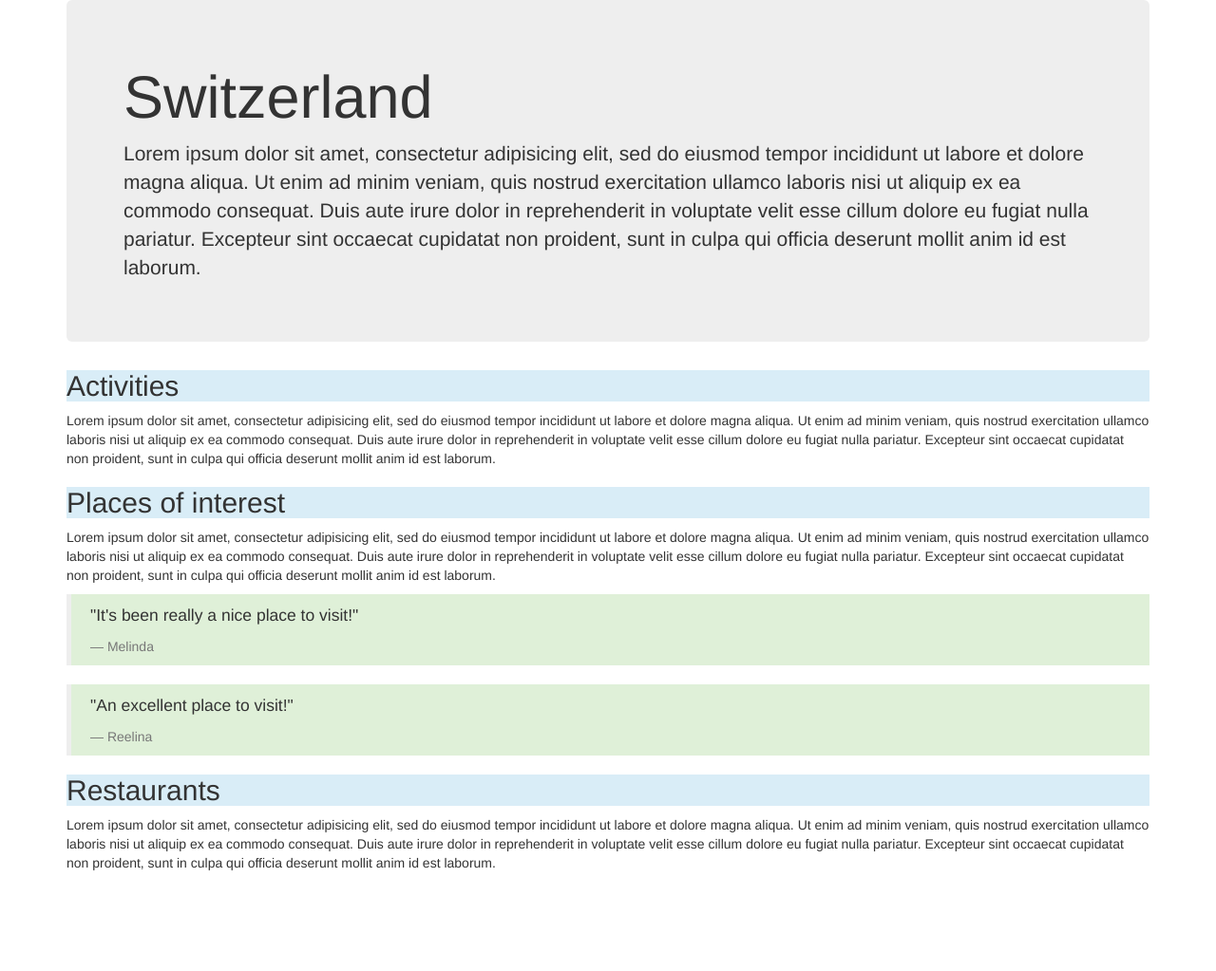
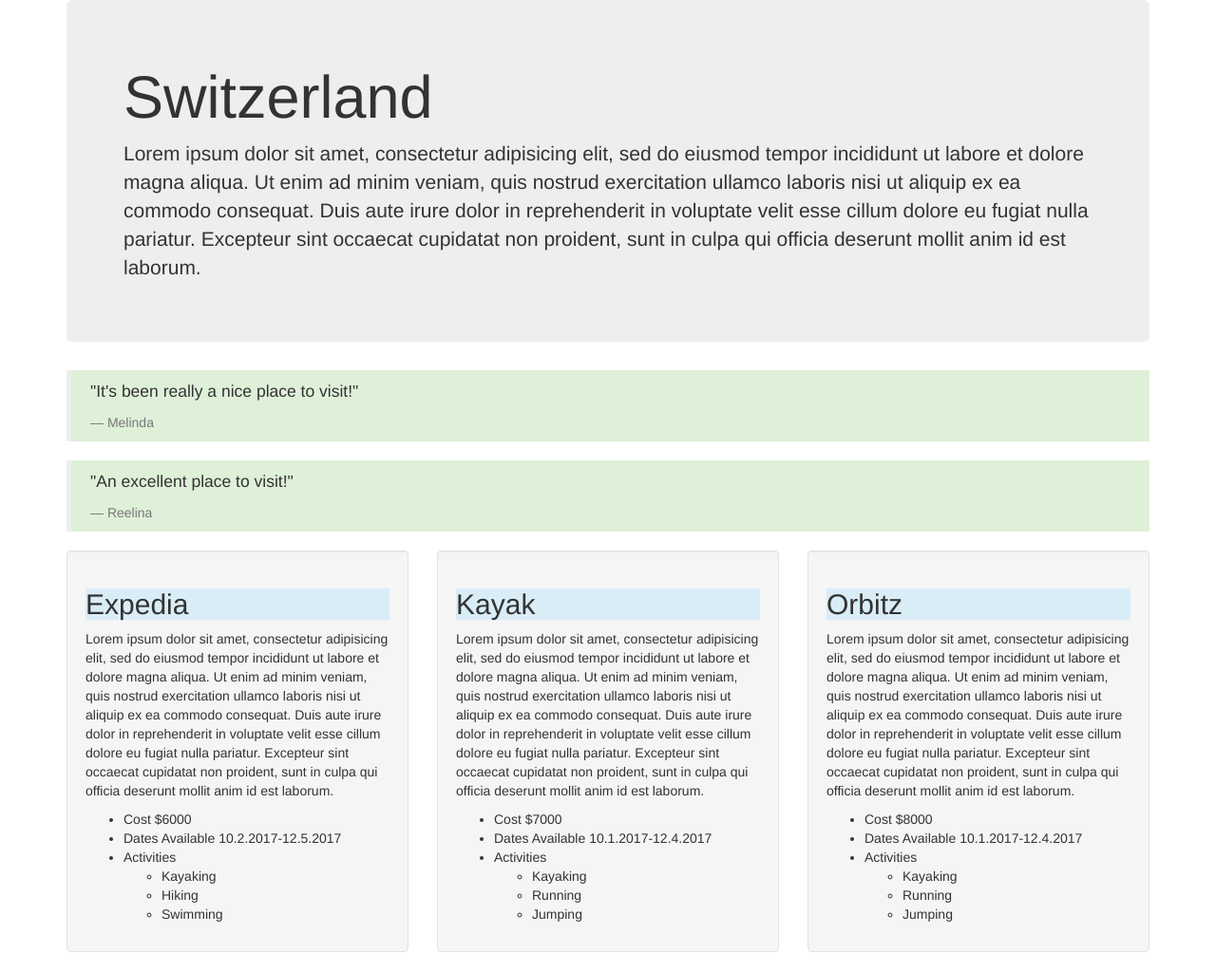
Before and after one commit to marcusparmentier/vacation, a plain HTML site: page index.html in a window 1280 px wide. Shown: the whole page at 95% size. Before the commit the page ends 929 px from the top, so only its background shows below. Drawn offline with Linux system fonts and the light colour scheme.

Commit message:
added wells created bootstrap rows columns and packages

```diff
--- a/index.html
+++ b/index.html
@@ -12,12 +12,6 @@
         <p>Lorem ipsum dolor sit amet, consectetur adipisicing elit, sed do eiusmod tempor incididunt ut labore et dolore magna aliqua. Ut enim ad minim veniam, quis nostrud exercitation ullamco laboris nisi ut aliquip ex ea commodo consequat. Duis aute irure dolor in reprehenderit in voluptate velit esse cillum dolore eu fugiat nulla pariatur. Excepteur sint occaecat cupidatat non proident, sunt in culpa qui officia deserunt mollit anim id est laborum.
         </p>
       </div>
-      <h2 class="bg-info">Activities</h2>
-      <p>Lorem ipsum dolor sit amet, consectetur adipisicing elit, sed do eiusmod tempor incididunt ut labore et dolore magna aliqua. Ut enim ad minim veniam, quis nostrud exercitation ullamco laboris nisi ut aliquip ex ea commodo consequat. Duis aute irure dolor in reprehenderit in voluptate velit esse cillum dolore eu fugiat nulla pariatur. Excepteur sint occaecat cupidatat non proident, sunt in culpa qui officia deserunt mollit anim id est laborum.
-      </p>
-      <h2 class="bg-info">Places of interest</h2>
-      <p>Lorem ipsum dolor sit amet, consectetur adipisicing elit, sed do eiusmod tempor incididunt ut labore et dolore magna aliqua. Ut enim ad minim veniam, quis nostrud exercitation ullamco laboris nisi ut aliquip ex ea commodo consequat. Duis aute irure dolor in reprehenderit in voluptate velit esse cillum dolore eu fugiat nulla pariatur. Excepteur sint occaecat cupidatat non proident, sunt in culpa qui officia deserunt mollit anim id est laborum.
-      </p>
       <blockquote class="bg-success">
        <p>"It's been really a nice place to visit!"</p>
        <footer>Melinda</footer>
@@ -26,9 +20,66 @@
        <p>"An excellent place to visit!"</p>
        <footer>Reelina</footer>
       </blockquote>
-      <h2 class="bg-info">Restaurants</h2>
-      <p>Lorem ipsum dolor sit amet, consectetur adipisicing elit, sed do eiusmod tempor incididunt ut labore et dolore magna aliqua. Ut enim ad minim veniam, quis nostrud exercitation ullamco laboris nisi ut aliquip ex ea commodo consequat. Duis aute irure dolor in reprehenderit in voluptate velit esse cillum dolore eu fugiat nulla pariatur. Excepteur sint occaecat cupidatat non proident, sunt in culpa qui officia deserunt mollit anim id est laborum.
-      </p>
+
+      <div class="row">
+
+        <div class="col-lg-4">
+          <div class="well">
+            <h2 class="bg-info">Expedia</h2>
+            <p>Lorem ipsum dolor sit amet, consectetur adipisicing elit, sed do eiusmod tempor incididunt ut labore et dolore magna aliqua. Ut enim ad minim veniam, quis nostrud exercitation ullamco laboris nisi ut aliquip ex ea commodo consequat. Duis aute irure dolor in reprehenderit in voluptate velit esse cillum dolore eu fugiat nulla pariatur. Excepteur sint occaecat cupidatat non proident, sunt in culpa qui officia deserunt mollit anim id est laborum.
+            </p>
+            <ul>
+              <li>Cost $6000</li>
+              <li>Dates Available 10.2.2017-12.5.2017</li>
+              <li>Activities
+                <ul>
+                  <li>Kayaking</li>
+                  <li>Hiking</li>
+                  <li>Swimming</li>
+                </ul>
+              </li>
+            </ul>
+          </div>
+        </div>
+
+        <div class="col-lg-4">
+          <div class="well">
+            <h2 class="bg-info">Kayak</h2>
+            <p>Lorem ipsum dolor sit amet, consectetur adipisicing elit, sed do eiusmod tempor incididunt ut labore et dolore magna aliqua. Ut enim ad minim veniam, quis nostrud exercitation ullamco laboris nisi ut aliquip ex ea commodo consequat. Duis aute irure dolor in reprehenderit in voluptate velit esse cillum dolore eu fugiat nulla pariatur. Excepteur sint occaecat cupidatat non proident, sunt in culpa qui officia deserunt mollit anim id est laborum.
+            </p>
+            <ul>
+              <li>Cost $7000</li>
+              <li>Dates Available 10.1.2017-12.4.2017</li>
+              <li>Activities
+                <ul>
+                  <li>Kayaking</li>
+                  <li>Running</li>
+                  <li>Jumping</li>
+                </ul>
+              </li>
+            </ul>
+          </div>
+        </div>
+
+        <div class="col-lg-4">
+          <div class="well">
+            <h2 class="bg-info">Orbitz</h2>
+            <p>Lorem ipsum dolor sit amet, consectetur adipisicing elit, sed do eiusmod tempor incididunt ut labore et dolore magna aliqua. Ut enim ad minim veniam, quis nostrud exercitation ullamco laboris nisi ut aliquip ex ea commodo consequat. Duis aute irure dolor in reprehenderit in voluptate velit esse cillum dolore eu fugiat nulla pariatur. Excepteur sint occaecat cupidatat non proident, sunt in culpa qui officia deserunt mollit anim id est laborum.
+            </p>
+            <ul>
+              <li>Cost $8000</li>
+              <li>Dates Available 10.1.2017-12.4.2017</li>
+              <li>Activities
+                <ul>
+                  <li>Kayaking</li>
+                  <li>Running</li>
+                  <li>Jumping</li>
+                </ul>
+              </li>
+            </ul>
+          </div>
+        </div>
+      </div>
     </div>
   </body>
 </html>
```
Also changed, not shown: css/styles.css (added).
